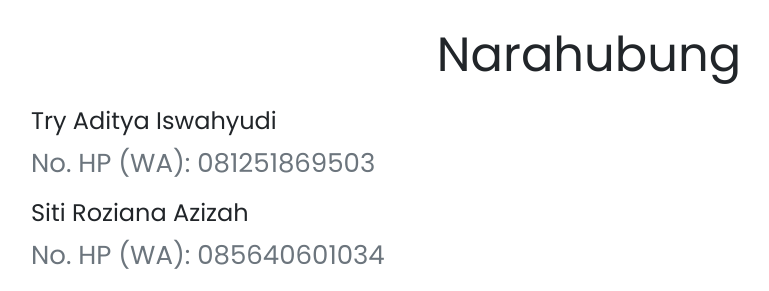
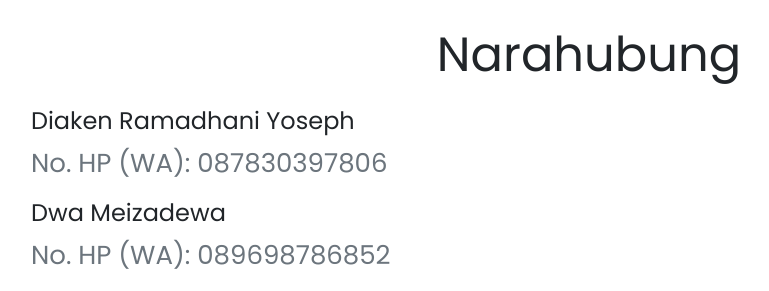
Before and after one commit to denikurnia11/bytecompULM2021, a CodeIgniter 4 app: the page made by app/Views/Home/v_home.php in a window 1280 px wide. Shown: the part 3378-3669 px from the top of the page, without its empty margins (51-820 px from the left). Run offline with PHP 8.4 and a stand-in for CodeIgniter, Linux system fonts and the light colour scheme; the template is opened without the code that fills it, so the values that code supplies are empty; some libraries are stand-ins or nearby versions.

Commit message:
narahubung

```diff
--- a/app/Views/Home/v_home.php
+++ b/app/Views/Home/v_home.php
@@ -452,13 +452,13 @@
                 </div>
             </div>
             <div class="row mt-4">
-                <h4>Try Aditya Iswahyudi</h4>
+                <h4>Diaken Ramadhani Yoseph</h4>
                 <p class="text-muted">
-                    No. HP (WA): 081251869503
+                    No. HP (WA): 087830397806
                 </p>
-                <h4>Siti Roziana Azizah</h4>
+                <h4>Dwa Meizadewa</h4>
                 <p class="text-muted">
-                    No. HP (WA): 085640601034
+                    No. HP (WA): 089698786852
                 </p>
             </div>
         </div>
```
